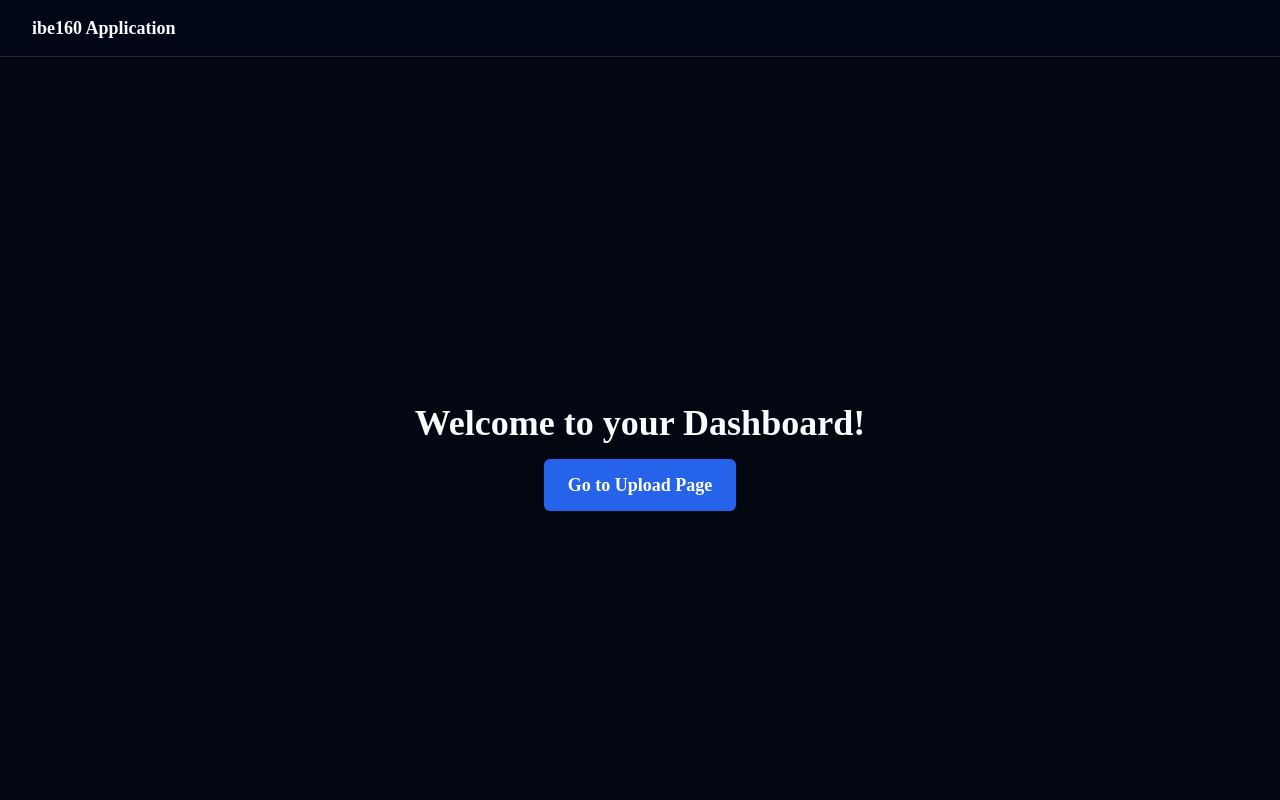
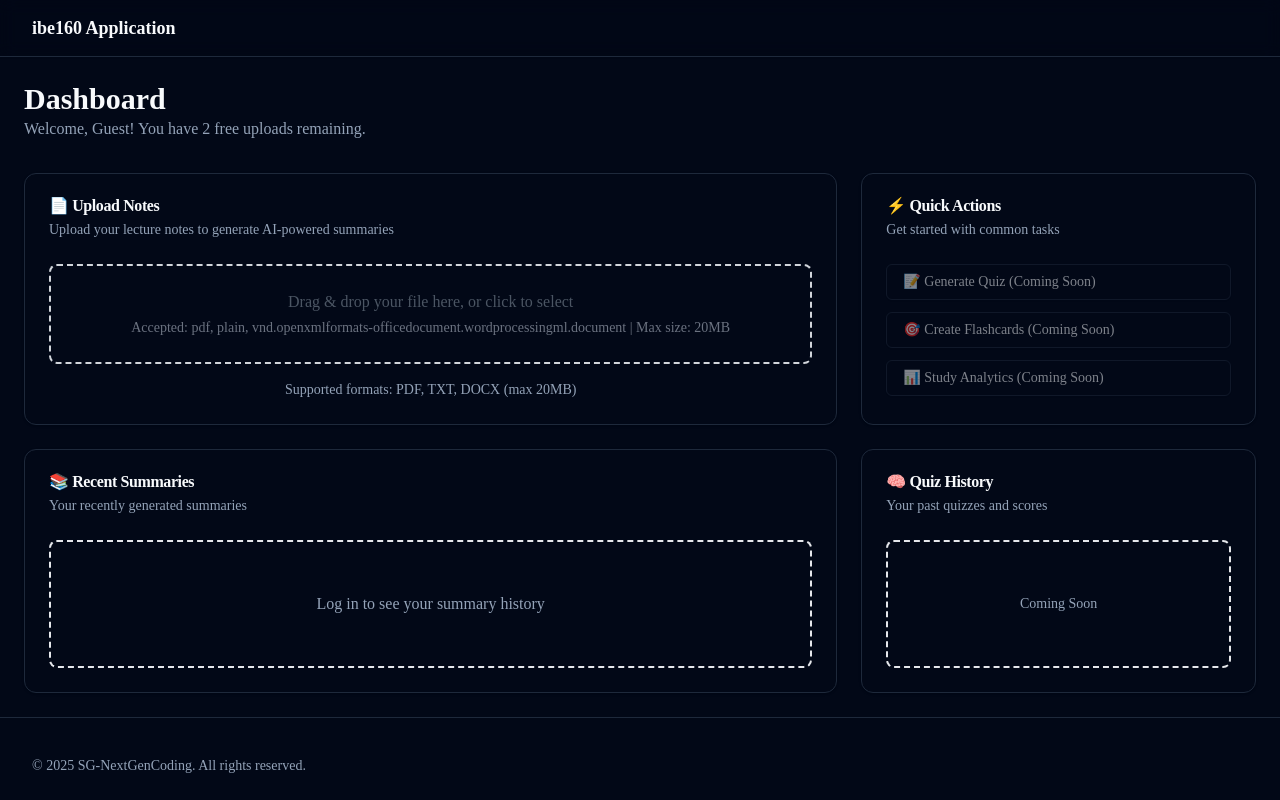
Before and after one commit to IBE160/SG-NextGenCoding, a Next.js app in the folder frontend/: page /dashboard in a window 1280 px wide. Shown: the top 800 px of the page. Built offline with nearby package versions, Linux system fonts and the light colour scheme.

Commit message:
Dashboard redesign

```diff
--- a/frontend/src/app/(auth)/login/page.tsx
+++ b/frontend/src/app/(auth)/login/page.tsx
@@ -96,11 +96,10 @@ function LoginPageContent() {
   }
 
   const handleGuestLogin = () => {
-    // When guest continues, redirect to upload page (not login page)
-    // Upload page will detect no session and allow guest uploads
-    console.log('Guest login clicked - navigating to /upload')
-    // Use window.location.href instead of router.push to bypass any redirects
-    window.location.href = '/upload'
+    // When guest continues, redirect to dashboard
+    // Dashboard will detect no session and allow guest uploads with limit
+    console.log('Guest login clicked - navigating to /dashboard')
+    window.location.href = '/dashboard'
   }
 
   return (
--- a/frontend/src/app/dashboard/page.tsx
+++ b/frontend/src/app/dashboard/page.tsx
@@ -1,21 +1,217 @@
 // frontend/src/app/dashboard/page.tsx
 
-import Link from 'next/link' // Import Link
+'use client'
 
-export default function DashboardPage() {
+import React, { useState, useEffect } from 'react'
+import { useRouter } from 'next/navigation'
+import FileUploadZone from '@/app/upload/components/FileUploadZone'
+import { uploadDocument } from '@/services/documents'
+import { Card, CardContent, CardDescription, CardHeader, CardTitle } from '@/components/ui/card'
+import { Button } from '@/components/ui/button'
+
+const MAX_GUEST_UPLOADS = 2
+const GUEST_UPLOAD_KEY = 'guest_uploads_count'
+
+const DashboardPage: React.FC = () => {
+  const router = useRouter()
+  const [userSession, setUserSession] = useState<any>(null)
+  const [isGuest, setIsGuest] = useState(true)
+  const [guestUploadsCount, setGuestUploadsCount] = useState(0)
+  const [showLoginPrompt, setShowLoginPrompt] = useState(false)
+  const [sessionLoaded, setSessionLoaded] = useState(false)
+  const [uploading, setUploading] = useState(false)
+  const [uploadError, setUploadError] = useState<string | null>(null)
+  const [uploadSuccess, setUploadSuccess] = useState<string | null>(null)
+
+  useEffect(() => {
+    const checkUserStatus = () => {
+      const hasAccessToken = document.cookie
+        .split(';')
+        .some((cookie) => cookie.trim().startsWith('access_token='))
+
+      if (hasAccessToken) {
+        setUserSession({ authenticated: true })
+        setIsGuest(false)
+        setShowLoginPrompt(false)
+        setGuestUploadsCount(0)
+        localStorage.removeItem(GUEST_UPLOAD_KEY)
+      } else {
+        setUserSession(null)
+        setIsGuest(true)
+        const count = parseInt(localStorage.getItem(GUEST_UPLOAD_KEY) || '0', 10)
+        setGuestUploadsCount(count)
+        if (count >= MAX_GUEST_UPLOADS) {
+          setShowLoginPrompt(true)
+        }
+      }
+      setSessionLoaded(true)
+    }
+
+    checkUserStatus()
+  }, [])
+
+  const handleFileSelect = async (file: File) => {
+    if (isGuest && guestUploadsCount >= MAX_GUEST_UPLOADS) {
+      alert('Please log in or register to continue uploading.')
+      return
+    }
+
+    setUploading(true)
+    setUploadError(null)
+    setUploadSuccess(null)
+
+    try {
+      const userId = userSession?.user?.id
+      const accessToken = userSession?.access_token
+      const response = await uploadDocument(file, userId, accessToken)
+      setUploadSuccess(`File uploaded successfully!`)
+
+      // Use window.location for full page reload to ensure backend has processed
+      window.location.href = `/summaries/${response.document_id}`
+
+      if (isGuest) {
+        const newCount = guestUploadsCount + 1
+        localStorage.setItem(GUEST_UPLOAD_KEY, newCount.toString())
+        setGuestUploadsCount(newCount)
+        if (newCount >= MAX_GUEST_UPLOADS) {
+          setShowLoginPrompt(true)
+        }
+      }
+    } catch (error: any) {
+      console.error('Upload error:', error)
+      setUploadError(error.message)
+    } finally {
+      setUploading(false)
+    }
+  }
+
+  const acceptedFileTypes = [
+    'application/pdf',
+    'text/plain',
+    'application/vnd.openxmlformats-officedocument.wordprocessingml.document',
+  ]
+  const maxFileSizeMB = 20
+
+  if (!sessionLoaded) {
+    return (
+      <div className="flex min-h-screen items-center justify-center">
+        <p className="text-gray-500">Loading...</p>
+      </div>
+    )
+  }
+
   return (
-    <div className="flex min-h-screen flex-col items-center justify-center bg-gray-100 dark:bg-gray-950">
-      {' '}
-      {/* Changed to flex-col */}
-      <h1 className="mb-4 text-4xl font-bold">
-        Welcome to your Dashboard!
-      </h1>{' '}
-      {/* Added mb-4 for spacing */}
-      <Link href="/upload" passHref>
-        <button className="rounded-md bg-blue-600 px-6 py-3 text-lg font-semibold text-white transition-colors hover:bg-blue-700">
-          Go to Upload Page
-        </button>
-      </Link>
+    <div className="container mx-auto p-6">
+      {/* Header */}
+      <div className="mb-8">
+        <h1 className="text-3xl font-bold">Dashboard</h1>
+        <p className="text-muted-foreground">
+          {isGuest
+            ? `Welcome, Guest! You have ${MAX_GUEST_UPLOADS - guestUploadsCount} free uploads remaining.`
+            : 'Welcome back! You have unlimited access to all features.'
+          }
+        </p>
+      </div>
+
+      {/* Login prompt for guests who reached limit */}
+      {showLoginPrompt && isGuest && (
+        <div className="mb-6 rounded-lg border-l-4 border-yellow-500 bg-yellow-100 p-4 text-yellow-700">
+          <p className="font-bold">Free Upload Limit Reached!</p>
+          <p>
+            You have used {MAX_GUEST_UPLOADS} free uploads. Please log in or register to continue.
+          </p>
+          <div className="mt-4 flex gap-2">
+            <Button onClick={() => router.push('/login')}>Log In</Button>
+            <Button variant="outline" onClick={() => router.push('/register')}>Register</Button>
+          </div>
+        </div>
+      )}
+
+      {/* Main Grid */}
+      <div className="grid gap-6 md:grid-cols-2 lg:grid-cols-3">
+        {/* Upload Card */}
+        <Card className="md:col-span-2 lg:col-span-2">
+          <CardHeader>
+            <CardTitle>📄 Upload Notes</CardTitle>
+            <CardDescription>
+              Upload your lecture notes to generate AI-powered summaries
+            </CardDescription>
+          </CardHeader>
+          <CardContent>
+            {uploading && (
+              <p className="mb-4 text-center text-blue-500">Uploading file...</p>
+            )}
+            {uploadError && (
+              <p className="mb-4 text-center text-red-500">{uploadError}</p>
+            )}
+            {uploadSuccess && (
+              <p className="mb-4 text-center text-green-500">{uploadSuccess}</p>
+            )}
+            {!showLoginPrompt && (
+              <FileUploadZone
+                onFileSelect={handleFileSelect}
+                acceptedFileTypes={acceptedFileTypes}
+                maxFileSizeMB={maxFileSizeMB}
+              />
+            )}
+            <p className="mt-4 text-center text-sm text-muted-foreground">
+              Supported formats: PDF, TXT, DOCX (max {maxFileSizeMB}MB)
+            </p>
+          </CardContent>
+        </Card>
+
+        {/* Quick Actions Card */}
+        <Card>
+          <CardHeader>
+            <CardTitle>⚡ Quick Actions</CardTitle>
+            <CardDescription>Get started with common tasks</CardDescription>
+          </CardHeader>
+          <CardContent className="space-y-3">
+            <Button className="w-full justify-start" variant="outline" disabled>
+              📝 Generate Quiz (Coming Soon)
+            </Button>
+            <Button className="w-full justify-start" variant="outline" disabled>
+              🎯 Create Flashcards (Coming Soon)
+            </Button>
+            <Button className="w-full justify-start" variant="outline" disabled>
+              📊 Study Analytics (Coming Soon)
+            </Button>
+          </CardContent>
+        </Card>
+
+        {/* Recent Summaries Card */}
+        <Card className="md:col-span-2 lg:col-span-2">
+          <CardHeader>
+            <CardTitle>📚 Recent Summaries</CardTitle>
+            <CardDescription>Your recently generated summaries</CardDescription>
+          </CardHeader>
+          <CardContent>
+            <div className="flex h-32 items-center justify-center rounded-lg border-2 border-dashed border-gray-200">
+              <p className="text-muted-foreground">
+                {isGuest
+                  ? 'Log in to see your summary history'
+                  : 'No summaries yet. Upload a document to get started!'
+                }
+              </p>
+            </div>
+          </CardContent>
+        </Card>
+
+        {/* Quiz History Card */}
+        <Card>
+          <CardHeader>
+            <CardTitle>🧠 Quiz History</CardTitle>
+            <CardDescription>Your past quizzes and scores</CardDescription>
+          </CardHeader>
+          <CardContent>
+            <div className="flex h-32 items-center justify-center rounded-lg border-2 border-dashed border-gray-200">
+              <p className="text-sm text-muted-foreground">Coming Soon</p>
+            </div>
+          </CardContent>
+        </Card>
+      </div>
     </div>
   )
 }
+
+export default DashboardPage
--- a/frontend/src/app/summaries/[document_id]/page.tsx
+++ b/frontend/src/app/summaries/[document_id]/page.tsx
@@ -1,26 +1,27 @@
 // frontend/src/app/summaries/[document_id]/page.tsx
 'use client'
 
-import { useEffect, useState } from 'react'
+import { useEffect, useState, useMemo } from 'react'
 import { useParams } from 'next/navigation'
 import ReactMarkdown from 'react-markdown'
 import { CopyToClipboard } from 'react-copy-to-clipboard'
 import { useSummaryStore } from '@/lib/store'
 import { getSummary, getSummaryStatus } from '@/services/documents'
 import { Button } from '@/components/ui/button'
-import { createBrowserClient } from '@/utils/supabase'
 import type { Session } from '@supabase/supabase-js'
 
 const SummaryDisplayPage = () => {
   const params = useParams()
   const documentId = params.document_id as string
-  const supabase = createBrowserClient()
   const [session, setSession] = useState<Session | null>(null)
   const [isLoadingSession, setIsLoadingSession] = useState(true)
 
   useEffect(() => {
     const getSession = async () => {
       try {
+        // Only import and create supabase client on client-side
+        const { createBrowserClient } = await import('@/utils/supabase')
+        const supabase = createBrowserClient()
         const {
           data: { session },
         } = await supabase.auth.getSession()
@@ -33,7 +34,7 @@ const SummaryDisplayPage = () => {
       }
     }
     getSession()
-  }, [supabase])
+  }, [])
 
   // Allow guest users - access token is optional
   const accessToken = session?.access_token || undefined
--- a/frontend/src/proxy.ts
+++ b/frontend/src/proxy.ts
@@ -6,7 +6,7 @@ export function proxy(request: NextRequest) {
   const accessToken = request.cookies.get('access_token')?.value
 
   // Paths that are public and don't require authentication
-  // Keep this list minimal — do NOT include protected pages like `/dashboard` or `/notes`.
+  // Keep this list minimal — do NOT include protected pages like `/notes`.
   const publicPaths = [
     '/login',
     '/register',
@@ -14,6 +14,7 @@ export function proxy(request: NextRequest) {
     '/forgot-password',
     '/upload',
     '/summaries',
+    '/dashboard',
   ]
 
   // Let static assets, images, and API routes pass through
```
